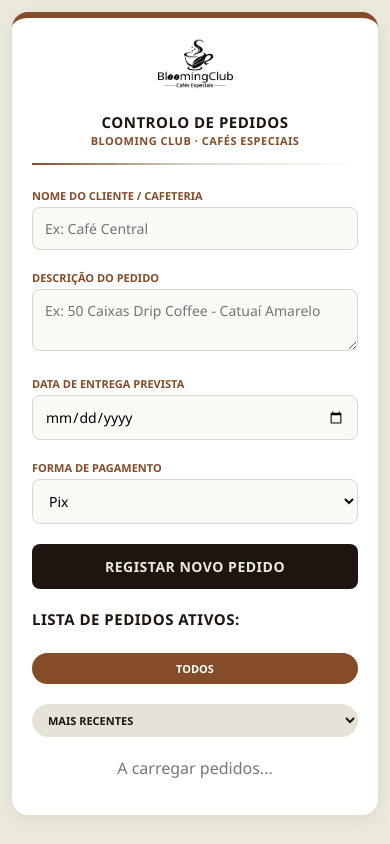
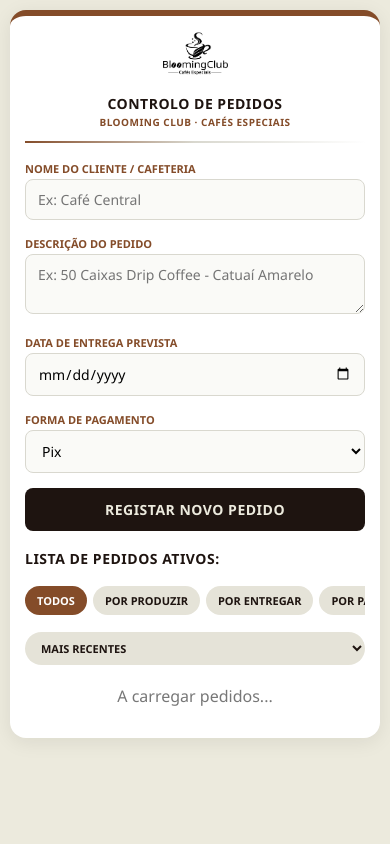
Before and after one commit to cafes-bloom/blooming-app, a plain HTML site: page index.html in a window 390 px wide. Drawn offline with Linux system fonts and the light colour scheme; no server answers.

Commit message:
Update index.html

```diff
--- a/index.html
+++ b/index.html
@@ -15,14 +15,14 @@
             font-family: 'Segoe UI', Tahoma, Geneva, Verdana, sans-serif;
             background-color: #ECEADD;
             color: #1A1613;
-            padding: 12px;
+            padding: 10px;
             margin: 0;
         }
         .container {
             max-width: 900px;
             margin: auto;
             background: #FFFFFF;
-            padding: 20px;
+            padding: 15px;
             border-radius: 16px;
             box-shadow: 0 4px 20px rgba(30, 20, 16, 0.08);
             border-top: 6px solid #844C29;
@@ -33,14 +33,14 @@
             display: flex;
             align-items: center;
             justify-content: space-between;
-            gap: 12px;
-            padding-bottom: 15px;
-            margin-bottom: 15px;
+            gap: 10px;
+            padding-bottom: 12px;
+            margin-bottom: 12px;
             border-bottom: 2px solid transparent;
             border-image: linear-gradient(to right, #844C29, #D9D8CF, transparent) 1;
         }
         .logo-topo img {
-            max-width: 85px;
+            max-width: 75px;
             height: auto;
             display: block;
         }
@@ -49,14 +49,14 @@
         }
         .titulo-topo h2 {
             color: #1E1410;
-            font-size: 16px;
+            font-size: 15px;
             text-transform: uppercase;
             letter-spacing: 0.5px;
             margin: 0;
             line-height: 1.2;
         }
         .titulo-topo p {
-            font-size: 11px;
+            font-size: 10px;
             color: #844C29;
             margin: 2px 0 0 0;
             text-transform: uppercase;
@@ -64,14 +64,14 @@
             font-weight: bold;
         }
 
-        @media (max-width: 420px) {
+        @media (max-width: 400px) {
             .cabecalho-fluido { flex-direction: column; text-align: center; }
             .titulo-topo { text-align: center; }
-            .titulo-topo h2 { font-size: 15px; }
-            .logo-topo img { max-width: 75px; margin: 0 auto; }
+            .titulo-topo h2 { font-size: 14px; }
+            .logo-topo img { max-width: 65px; margin: 0 auto; }
         }
 
-        .form-grid { display: grid; grid-template-columns: 1fr 1fr; gap: 12px; }
+        .form-grid { display: grid; grid-template-columns: 1fr 1fr; gap: 10px; }
         .form-full { grid-column: span 2; }
 
         @media (max-width: 768px) {
@@ -79,50 +79,87 @@
             .form-full { grid-column: span 1; }
         }
 
-        label { font-size: 11px; font-weight: bold; color: #844C29; display: block; margin-top: 8px; text-transform: uppercase; }
-        input, select, textarea, button { width: 100%; padding: 11px 12px; margin-top: 4px; box-sizing: border-box; border: 1px solid #D9D8CF; border-radius: 8px; font-size: 14px; background-color: #FAFAF7; font-family: inherit; }
+        label { font-size: 11px; font-weight: bold; color: #844C29; display: block; margin-top: 6px; text-transform: uppercase; }
+        input, select, textarea, button { width: 100%; padding: 10px 12px; margin-top: 3px; box-sizing: border-box; border: 1px solid #D9D8CF; border-radius: 8px; font-size: 14px; background-color: #FAFAF7; font-family: inherit; }
         input:focus, select:focus, textarea:focus { outline: none; border-color: #844C29; background-color: #FFF; }
 
-        .btn-salvar { background-color: #1E1410; color: #ECEADD; border: none; cursor: pointer; font-weight: bold; margin-top: 20px; text-transform: uppercase; letter-spacing: 0.5px; padding: 13px; border-radius: 8px; transition: background 0.2s; }
+        .btn-salvar { background-color: #1E1410; color: #ECEADD; border: none; cursor: pointer; font-weight: bold; margin-top: 15px; text-transform: uppercase; letter-spacing: 0.5px; padding: 12px; border-radius: 8px; transition: background 0.2s; }
         .btn-salvar:active { background-color: #844C29; }
 
-        /* Controlo de Filtros */
-        .painel-controle { display: flex; justify-content: space-between; align-items: center; flex-wrap: wrap; gap: 10px; margin-top: 20px; }
-        .filtros-container { display: flex; gap: 6px; overflow-x: auto; padding-bottom: 5px; width: 100%; -webkit-overflow-scrolling: touch; }
+        /* Controlo de Filtros Alinhados e Compactos */
+        .painel-controle { display: flex; flex-direction: column; gap: 10px; margin-top: 15px; }
+
+        .filtros-container {
+            display: flex;
+            gap: 6px;
+            overflow-x: auto;
+            padding-bottom: 4px;
+            width: 100%;
+            -webkit-overflow-scrolling: touch;
+        }
         .filtros-container::-webkit-scrollbar { display: none; }
 
-        .btn-filtro { background-color: #E5E3D8; color: #1E1410; border: none; padding: 8px 14px; border-radius: 20px; font-size: 11px; font-weight: bold; cursor: pointer; white-space: nowrap; text-transform: uppercase; flex-shrink: 0; }
+        .btn-filtro {
+            background-color: #E5E3D8;
+            color: #1E1410;
+            border: none;
+            padding: 7px 12px;
+            border-radius: 20px;
+            font-size: 11px;
+            font-weight: bold;
+            cursor: pointer;
+            white-space: nowrap;
+            text-transform: uppercase;
+            flex-shrink: 0;
+            width: auto !important; /* Impede que o botão estique */
+        }
         .btn-filtro.ativo { background-color: #844C29; color: #FFFFFF; }
 
-        .ordenacao-select { padding: 8px 12px; border-radius: 20px; background-color: #E5E3D8; color: #1E1410; border: none; font-size: 11px; font-weight: bold; text-transform: uppercase; cursor: pointer; width: 100%; margin-top: 5px; }
+        .ordenacao-select {
+            padding: 8px 12px;
+            border-radius: 20px;
+            background-color: #E5E3D8;
+            color: #1E1410;
+            border: none;
+            font-size: 11px;
+            font-weight: bold;
+            text-transform: uppercase;
+            cursor: pointer;
+            width: 100%;
+        }
 
         @media (min-width: 600px) {
+            .painel-controle { flex-direction: row; justify-content: space-between; align-items: center; }
             .filtros-container { width: auto; flex: 1; }
-            .ordenacao-select { width: auto; margin-top: 0; }
+            .ordenacao-select { width: auto; }
         }
 
-        /* Cartões de Pedido */
-        .pedido-card { background: #FAFAF7; padding: 16px; margin-top: 15px; border-left: 6px solid #844C29; border-radius: 10px; box-shadow: 0 4px 12px rgba(30, 20, 16, 0.04); border-top: 1px solid #EFEEE9; border-right: 1px solid #EFEEE9; border-bottom: 1px solid #EFEEE9; }
-        .pedido-header { display: flex; justify-content: space-between; align-items: center; border-bottom: 1px solid #E5E3D8; padding-bottom: 8px; margin-bottom: 8px; flex-wrap: wrap; gap: 5px; }
-        .pedido-header strong { font-size: 16px; color: #1E1410; }
-        .data-pedido { font-size: 12px; color: #777; }
-        .pedido-detalhes { font-size: 14px; color: #333; margin-bottom: 12px; line-height: 1.4; }
+        /* Cartões de Pedido Compactos */
+        .pedido-card { background: #FAFAF7; padding: 14px; margin-top: 12px; border-left: 5px solid #844C29; border-radius: 10px; box-shadow: 0 2px 8px rgba(30, 20, 16, 0.04); border: 1px solid #EFEEE9; }
+        .pedido-header { display: flex; justify-content: space-between; align-items: center; border-bottom: 1px solid #E5E3D8; padding-bottom: 6px; margin-bottom: 6px; }
+        .pedido-header strong { font-size: 15px; color: #1E1410; }
+        .data-pedido { font-size: 11px; color: #777; }
+        .pedido-detalhes { font-size: 13px; color: #333; margin-bottom: 10px; line-height: 1.35; }
 
-        .status-container { display: flex; flex-wrap: wrap; gap: 6px; margin-bottom: 12px; }
-        .badge { padding: 4px 8px; border-radius: 6px; font-size: 11px; font-weight: bold; text-transform: uppercase; }
+        .status-container { display: flex; flex-wrap: wrap; gap: 5px; margin-bottom: 10px; }
+        .badge { padding: 3px 7px; border-radius: 5px; font-size: 10px; font-weight: bold; text-transform: uppercase; }
         .badge-nao { background-color: #f8d7da; color: #721c24; }
         .badge-sim { background-color: #d4edda; color: #155724; }
 
-        /* Botões de Ação com tamanho proporcional e elegante */
-        .acoes-card { display: flex; gap: 8px; flex-wrap: wrap; }
-        .btn-acao { padding: 8px 12px; font-size: 12px; font-weight: bold; border: none; border-radius: 6px; cursor: pointer; text-transform: uppercase; flex-grow: 1; min-width: 75px; text-align: center; }
+        /* Botões de Ação em Grelha Uniforme e Elegante */
+        .acoes-card { display: grid; grid-template-columns: repeat(4, 1fr); gap: 5px; }
+        .btn-acao { padding: 7px 2px; font-size: 11px; font-weight: bold; border: none; border-radius: 6px; cursor: pointer; text-transform: uppercase; text-align: center; white-space: nowrap; width: 100% !important; }
         .btn-producao { background: #ffc107; color: #000; }
         .btn-entrega { background: #17a2b8; color: #fff; }
         .btn-pagamento { background: #28a745; color: #fff; }
-        .btn-excluir { background: #dc3545; color: #fff; min-width: 45px; flex-grow: 0; }
+        .btn-excluir { background: #dc3545; color: #fff; }
 
-        #mensagem { color: #844C29; font-weight: bold; text-align: center; margin-top: 15px; display: none; }
-        h3 { margin-top: 20px; font-size: 15px; color: #1E1410; text-transform: uppercase; letter-spacing: 0.5px; }
+        @media (max-width: 380px) {
+            .acoes-card { grid-template-columns: repeat(2, 1fr); } /* Em ecrãs super estreitos, divide em 2x2 */
+        }
+
+        #mensagem { color: #844C29; font-weight: bold; text-align: center; margin-top: 10px; display: none; }
+        h3 { margin-top: 18px; font-size: 14px; color: #1E1410; text-transform: uppercase; letter-spacing: 0.5px; }
     </style>
 </head>
 <body>
```
